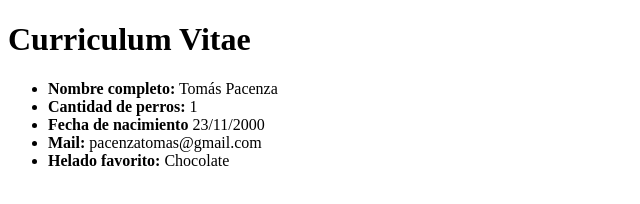
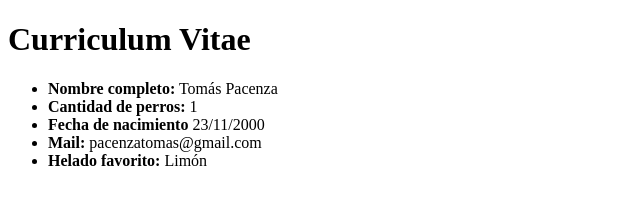
Before and after one commit to Pacenzatomas7/nucba_2717, a plain HTML site: page clase_2pruebagit/index.html in a window 1280 px wide. Shown: the full height of the page, 0-640 px from the left. Drawn offline with Linux system fonts and the light colour scheme.

Commit message:
Update index.html

```diff
--- a/clase_2pruebagit/index.html
+++ b/clase_2pruebagit/index.html
@@ -14,7 +14,7 @@
         <li> <b>Cantidad de perros:</b> 1</li>
         <li> <b>Fecha de nacimiento</b> 23/11/2000</li>
         <li> <b>Mail:</b> pacenzatomas@gmail.com</li>
-        <li> <b>Helado favorito:</b> Chocolate</li>
+        <li> <b>Helado favorito:</b> Limón</li>
     </ul>
 
 
```
